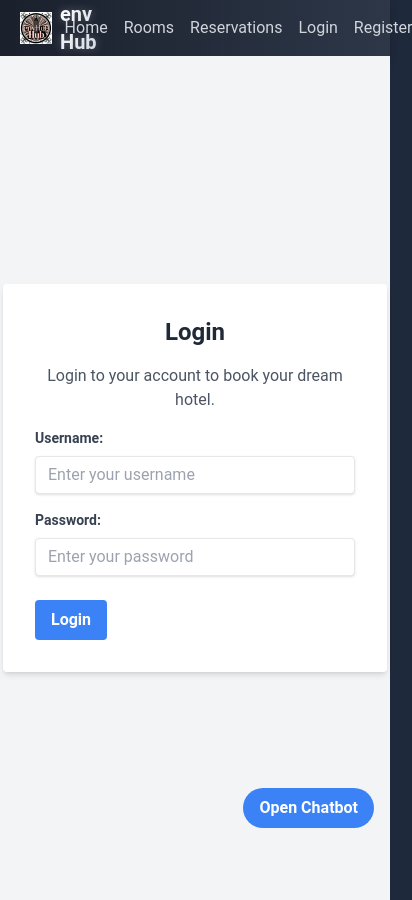
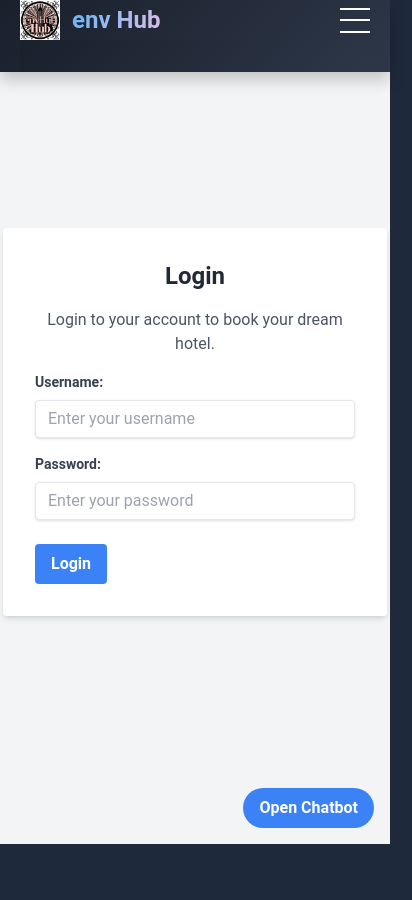
Before and after one commit to Giridhar-07/new, a React (Create React App) app: page /login in a window 390 px wide. Shown: the whole page, 412 px wide, since content can reach past the window. After the commit the page ends 844 px from the top, so only its background shows below. Built offline with nearby package versions, Linux system fonts and the light colour scheme.

Commit message:
refactor: improve Header component with enhanced logo animation and responsive navigation

```diff
--- a/src/components/Header.css
+++ b/src/components/Header.css
@@ -1,9 +1,10 @@
+/* Logo Styles */
 .logo-animation {
-  transition: transform 0.3s ease-in-out;
+  transition: transform 0.4s cubic-bezier(0.4, 0, 0.2, 1);
 }
 
 .logo-animation:hover {
-  transform: scale(1.2) rotate(10deg);
+  transform: scale(1.1) rotate(5deg);
   cursor: pointer;
 }
 
@@ -17,52 +18,27 @@
 }
 
 .animate-bounce {
-  animation: bounce 0.5s ease-in-out;
+  animation: bounce 0.5s cubic-bezier(0.4, 0, 0.2, 1);
 }
 
+/* Navigation Styles */
 nav {
-  background: linear-gradient(to right, #1a202c, #2d3748);
-  box-shadow: 0 4px 6px rgba(0, 0, 0, 0.1);
-  transition: all 0.3s ease;
+  background: linear-gradient(135deg, #1a202c 0%, #2d3748 100%);
+  backdrop-filter: blur(10px);
+  transition: all 0.4s cubic-bezier(0.4, 0, 0.2, 1);
 }
 
 nav.hover-effect:hover {
-  box-shadow: 0 6px 8px rgba(0, 0, 0, 0.2);
+  box-shadow: 0 8px 15px rgba(0, 0, 0, 0.2);
 }
 
-.text-gray-300 {
-  transition: all 0.3s ease;
-  position: relative;
-}
-
-.text-gray-300:hover {
-  transform: translateY(-2px);
-  color: white;
-}
-
-.text-gray-300::after {
-  content: '';
-  position: absolute;
-  width: 100%;
-  height: 2px;
-  bottom: -4px;
-  left: 0;
-  background-color: #ffffff;
-  transform: scaleX(0);
-  transition: transform 0.3s ease;
-}
-
-.text-gray-300:hover::after {
-  transform: scaleX(1);
-}
-
-.text-xl {
-  transition: color 0.3s ease;
-  background: linear-gradient(120deg, #ffffff 0%, #cbd5e0 100%);
+/* Gradient Text */
+.gradient-text {
+  background: linear-gradient(120deg, #64B5F6 0%, #E1BEE7 100%);
   -webkit-background-clip: text;
+  background-clip: text;
   -webkit-text-fill-color: transparent;
-  animation: shimmer 2s infinite;
-  text-shadow: 0 0 10px rgba(255, 255, 255, 0.3);
+  animation: shimmer 3s ease infinite;
 }
 
 @keyframes shimmer {
@@ -73,3 +49,172 @@ nav.hover-effect:hover {
     background-position: 200% center;
   }
 }
+
+/* Navigation Links */
+.nav-link {
+  color: #cbd5e0;
+  font-size: 1rem;
+  font-weight: 500;
+  padding: 0.5rem 1rem;
+  position: relative;
+  transition: all 0.3s ease;
+  overflow: hidden;
+}
+
+.nav-link::before {
+  content: '';
+  position: absolute;
+  bottom: 0;
+  left: 50%;
+  width: 0;
+  height: 2px;
+  background: linear-gradient(90deg, #64B5F6, #E1BEE7);
+  transition: all 0.3s ease;
+  transform: translateX(-50%);
+}
+
+.nav-link:hover {
+  color: white;
+  transform: translateY(-2px);
+}
+
+.nav-link:hover::before {
+  width: 100%;
+}
+
+/* Auth Buttons */
+.auth-button {
+  padding: 0.5rem 1.5rem;
+  border-radius: 9999px;
+  font-weight: 500;
+  transition: all 0.3s ease;
+}
+
+.auth-button.login {
+  background: transparent;
+  border: 2px solid #64B5F6;
+  color: #64B5F6;
+}
+
+.auth-button.login:hover {
+  background: #64B5F6;
+  color: white;
+  transform: translateY(-2px);
+}
+
+.auth-button.register {
+  background: linear-gradient(90deg, #64B5F6, #E1BEE7);
+  color: white;
+}
+
+.auth-button.register:hover {
+  transform: translateY(-2px);
+  box-shadow: 0 4px 15px rgba(100, 181, 246, 0.4);
+}
+
+.auth-button.logout {
+  background: transparent;
+  border: 2px solid #EF5350;
+  color: #EF5350;
+}
+
+.auth-button.logout:hover {
+  background: #EF5350;
+  color: white;
+  transform: translateY(-2px);
+}
+
+/* Mobile Menu Button */
+.burger-menu {
+  width: 30px;
+  height: 25px;
+  position: relative;
+  cursor: pointer;
+}
+
+.burger-line {
+  width: 100%;
+  height: 2px;
+  background-color: white;
+  position: absolute;
+  transition: all 0.3s ease;
+}
+
+.burger-line:nth-child(1) {
+  top: 0;
+}
+
+.burger-line:nth-child(2) {
+  top: 50%;
+  transform: translateY(-50%);
+}
+
+.burger-line:nth-child(3) {
+  bottom: 0;
+}
+
+.burger-line.open:nth-child(1) {
+  transform: rotate(45deg);
+  top: 50%;
+}
+
+.burger-line.open:nth-child(2) {
+  opacity: 0;
+}
+
+.burger-line.open:nth-child(3) {
+  transform: rotate(-45deg);
+  bottom: 40%;
+}
+
+/* Mobile Menu */
+.mobile-menu {
+  background: linear-gradient(135deg, #1a202c 0%, #2d3748 100%);
+  padding: 1rem;
+  max-height: 0;
+  overflow: hidden;
+  transition: max-height 0.3s ease-in-out;
+}
+
+.mobile-menu.open {
+  max-height: 300px;
+}
+
+.mobile-nav-link {
+  display: block;
+  padding: 0.75rem 1rem;
+  color: #cbd5e0;
+  transition: all 0.3s ease;
+}
+
+.mobile-nav-link:hover {
+  color: white;
+  background: rgba(255, 255, 255, 0.1);
+  border-radius: 0.5rem;
+}
+
+.mobile-auth-button {
+  display: block;
+  width: 100%;
+  padding: 0.75rem;
+  text-align: center;
+  border-radius: 0.5rem;
+  transition: all 0.3s ease;
+}
+
+.mobile-auth-button.login {
+  background: transparent;
+  border: 2px solid #64B5F6;
+  color: #64B5F6;
+}
+
+.mobile-auth-button.register {
+  background: linear-gradient(90deg, #64B5F6, #E1BEE7);
+  color: white;
+}
+
+.mobile-auth-button.logout {
+  background: transparent;
+  border: 2px solid #EF5350;
+  color: #EF5350;
+}
--- a/src/components/Header.js
+++ b/src/components/Header.js
@@ -1,47 +1,113 @@
-import React from 'react';
+import React, { useState } from 'react';
 import { Link } from 'react-router-dom';
 import './Header.css';
 
 function Header() {
-  const [isAnimating, setIsAnimating] = React.useState(false);
+  const [isAnimating, setIsAnimating] = useState(false);
+  const [isMenuOpen, setIsMenuOpen] = useState(false);
 
   const handleLogoClick = () => {
     setIsAnimating(true);
     setTimeout(() => setIsAnimating(false), 1000);
   };
 
+  const menuItems = [
+    { path: '/', label: 'Home' },
+    { path: '/rooms', label: 'Rooms' },
+    { path: '/reservations', label: 'Reservations' }
+  ];
+
   return (
-    <nav className="bg-gray-800 shadow hover-effect">
+    <nav className="fixed w-full bg-gray-800 shadow hover-effect z-50">
       <div className="container mx-auto py-4 px-6">
         <div className="flex items-center justify-between">
+          {/* Logo and Hotel Name */}
           <div className="flex items-center">
             <Link to="/" className="flex items-center">
               <img
                 src="/images/env_hub.png"
                 alt="env Hub Logo"
-                className={`h-8 mr-2 logo-animation ${isAnimating ? 'animate-bounce' : ''}`}
+                className={`h-10 mr-3 logo-animation ${isAnimating ? 'animate-bounce' : ''}`}
                 onClick={handleLogoClick}
-              /> {/* Logo */}
-              <span className="text-xl font-bold text-white">env Hub</span> {/* Hotel Name */}
+              />
+              <span className="text-2xl font-bold gradient-text">env Hub</span>
             </Link>
           </div>
-          <div className="flex items-center space-x-4">
-            <Link to="/" className="text-gray-300 hover:text-white">Home</Link>
-            <Link to="/rooms" className="text-gray-300 hover:text-white">Rooms</Link>
-            <Link to="/reservations" className="text-gray-300 hover:text-white">Reservations</Link>
-            {!localStorage.getItem('token') && (
-              <Link to="/login" className="text-gray-300 hover:text-white">Login</Link>
+
+          {/* Mobile Menu Button */}
+          <button
+            className="md:hidden burger-menu"
+            onClick={() => setIsMenuOpen(!isMenuOpen)}
+            aria-label="Toggle menu"
+          >
+            <div className={`burger-line ${isMenuOpen ? 'open' : ''}`}></div>
+            <div className={`burger-line ${isMenuOpen ? 'open' : ''}`}></div>
+            <div className={`burger-line ${isMenuOpen ? 'open' : ''}`}></div>
+          </button>
+
+          {/* Desktop Navigation Menu */}
+          <div className="hidden md:flex items-center space-x-8">
+            {menuItems.map((item) => (
+              <Link
+                key={item.path}
+                to={item.path}
+                className="nav-link"
+              >
+                {item.label}
+              </Link>
+            ))}
+            {!localStorage.getItem('token') ? (
+              <div className="flex items-center space-x-4">
+                <Link to="/login" className="auth-button login">Login</Link>
+                <Link to="/register" className="auth-button register">Register</Link>
+              </div>
+            ) : (
+              <button
+                onClick={() => {
+                  localStorage.removeItem('token');
+                  window.location.href = '/login';
+                }}
+                className="auth-button logout"
+              >
+                Logout
+              </button>
             )}
-            {!localStorage.getItem('token') && (
-              <Link to="/register" className="text-gray-300 hover:text-white">Register</Link>
-            )}
-            {localStorage.getItem('token') && (
-              <button onClick={() => {
+          </div>
+        </div>
+
+        {/* Mobile Navigation Menu */}
+        <div className={`md:hidden mobile-menu ${isMenuOpen ? 'open' : ''}`}>
+          {menuItems.map((item) => (
+            <Link
+              key={item.path}
+              to={item.path}
+              className="mobile-nav-link"
+              onClick={() => setIsMenuOpen(false)}
+            >
+              {item.label}
+            </Link>
+          ))}
+          {!localStorage.getItem('token') ? (
+            <div className="flex flex-col space-y-2 mt-4">
+              <Link to="/login" className="mobile-auth-button login" onClick={() => setIsMenuOpen(false)}>
+                Login
+              </Link>
+              <Link to="/register" className="mobile-auth-button register" onClick={() => setIsMenuOpen(false)}>
+                Register
+              </Link>
+            </div>
+          ) : (
+            <button
+              onClick={() => {
                 localStorage.removeItem('token');
                 window.location.href = '/login';
-              }} className="text-gray-300 hover:text-white">Logout</button>
-            )}
-          </div>
+                setIsMenuOpen(false);
+              }}
+              className="mobile-auth-button logout mt-4"
+            >
+              Logout
+            </button>
+          )}
         </div>
       </div>
     </nav>
```
